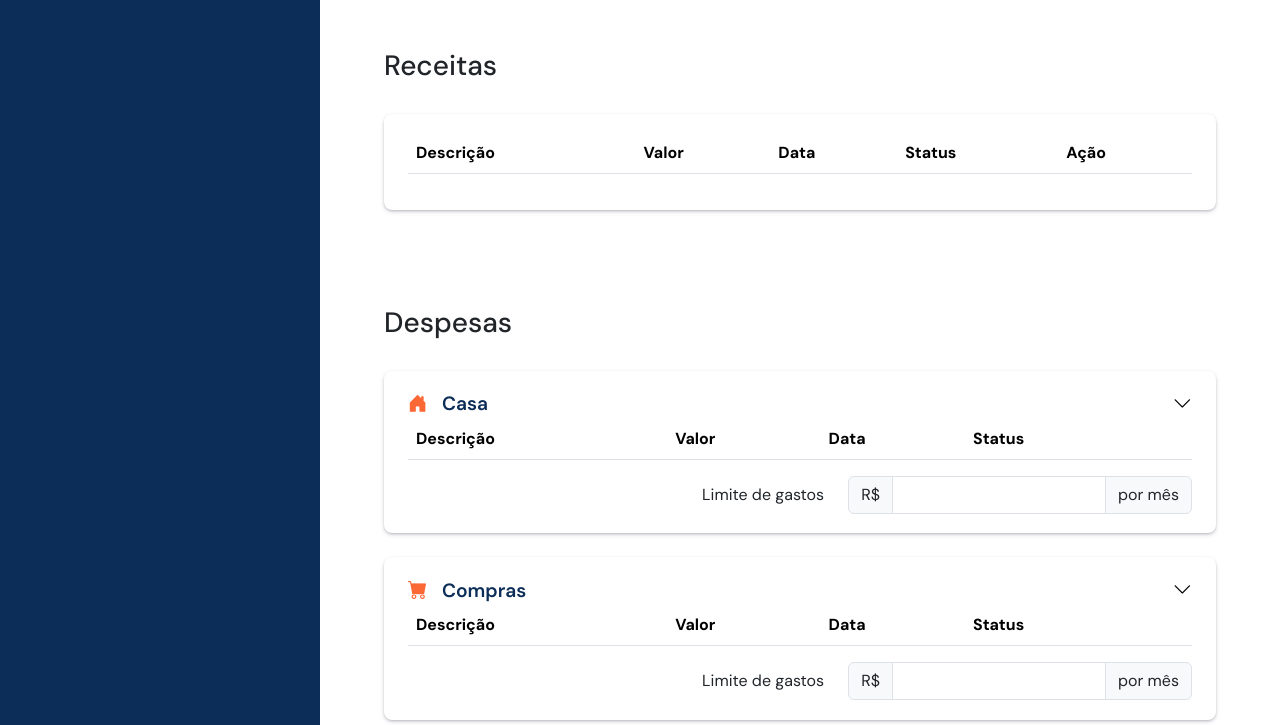
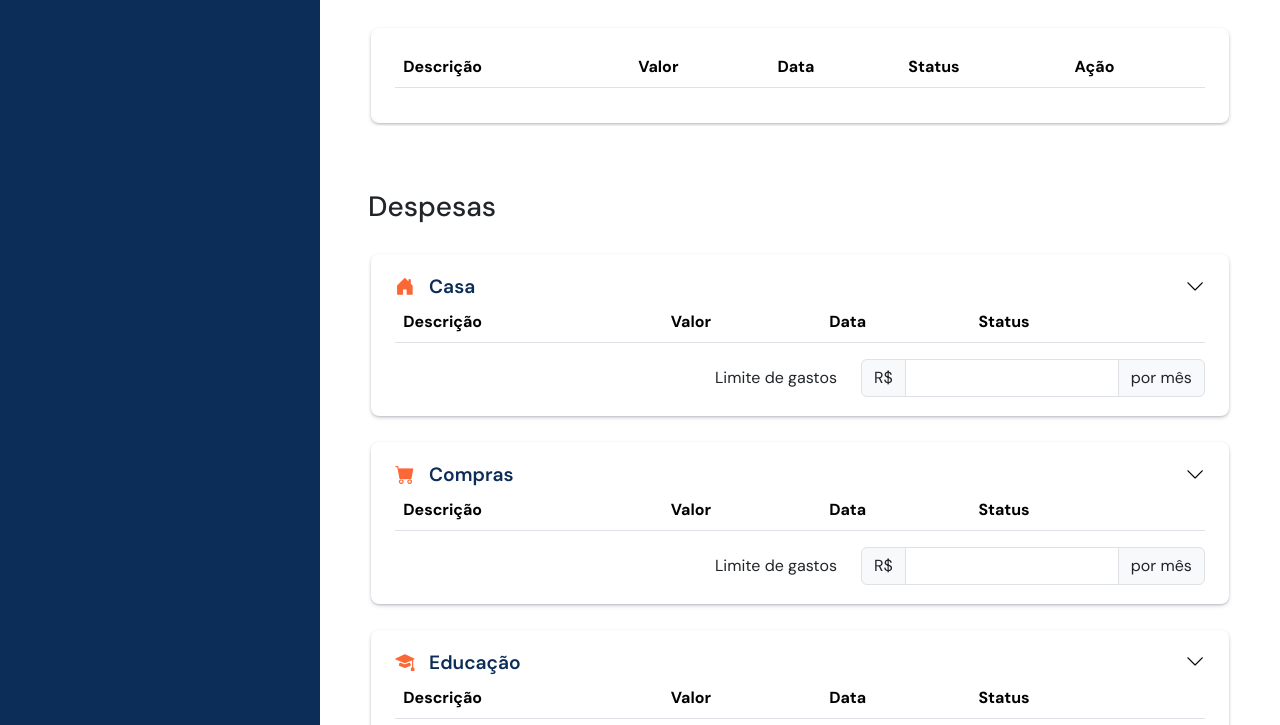
Before and after one commit to isabelaborgs/finup, a plain HTML site: page pagina-controle-financeiro/cfinance.html in a window 1280 px wide. Shown: the part 375-1100 px from the top of the page. Drawn offline with nearby package versions, Linux system fonts and the light colour scheme.

```diff
--- a/pagina-controle-financeiro/cfinance-style.css
+++ b/pagina-controle-financeiro/cfinance-style.css
@@ -1,15 +1,3 @@
-@import url('https://fonts.googleapis.com/css2?family=DM+Sans:ital,opsz,wght@0,9..40,100..1000;1,9..40,100..1000&display=swap');
-/* Estilos gerais */
-body {
-    background-color: #e0e8f9;
-    color: #333;
-    margin: 0;
-    padding: 0;
-    display: flex;
-    flex-direction: column;
-    align-items: center;
-}
-
 /* Paleta de cores principal */
 :root {
 	--finup-azul-escuro: #0c2d57;
@@ -18,13 +6,6 @@
 	--finup-amarelo: #ffad60;
 	--finup-azul-claro: #eae5ff;
 }
-
-/* #controle-financeiro {
-    display: flex;
-    flex-direction: column;
-    padding: 2rem;
-    row-gap: 2rem;
-} */
 
 /* Botões */
 .header-buttons {
@@ -76,12 +57,12 @@
 .transaction-container {
     display: flex;
     flex-direction: column;
-    row-gap: 1.5rem;
+    row-gap: 1.2rem;
     overflow: hidden;
-    padding: 1rem;
 }
 
 .category {
+    margin: 0.2rem;
     padding: 1.2rem 1.5rem;
     border-radius: 8px;
     box-shadow: rgba(50, 50, 93, 0.25) 0px 2px 5px -1px, rgba(0, 0, 0, 0.3) 0px 1px 3px -1px;
--- a/style.css
+++ b/style.css
@@ -33,7 +33,7 @@
 	padding: 3rem 1rem;
     display: flex;
     flex-direction: column;
-    row-gap: 2rem;
+    row-gap: 1rem;
 }
 
 @media screen and (min-width: 500px) {
```
Also changed, not shown: pagina-metas/metas.html (+1 -1 lines), pagina-saude-financeira/saude-financeira.html (+2 -2 lines), 1 other file.
